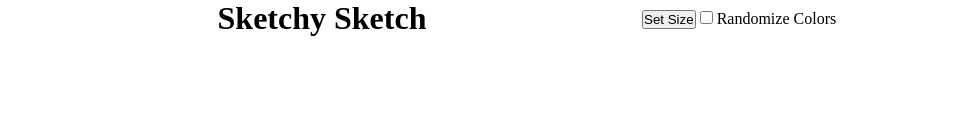
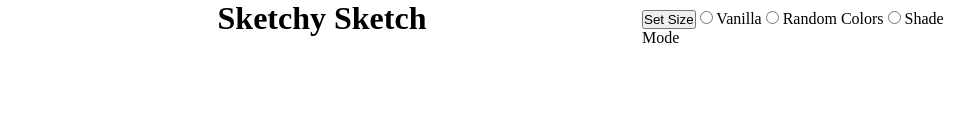
Before and after one commit to zakpdev/etch-a-sketch, a plain HTML site: page index2.html in a window 1280 px wide. Shown: the top 138 px of the page, without its empty margins (318-1280 px from the left). Drawn offline with Linux system fonts and the light colour scheme.

Commit message:
Add radio buttons for different drawing modes

```diff
--- a/index2.html
+++ b/index2.html
@@ -14,10 +14,12 @@
     </div>
     <div class="header-right">
       <button class="size-button">Set Size</button>
-      <label>
-        <input type="checkbox" id="random-colors" name="random-colors"/>
-        Randomize Colors
-      </label>
+      <input type="radio" id="vanilla" name="flavor">
+      <label for="vanilla">Vanilla</label>
+      <input type="radio" id="random-colors" name="flavor">
+      <label for="random-colors">Random Colors</label>
+      <input type="radio" id="shade-mode" name="flavor">
+      <label for="shade-mode">Shade Mode</label>
     </div>
   </div>
   <div class="grid-area">
```
